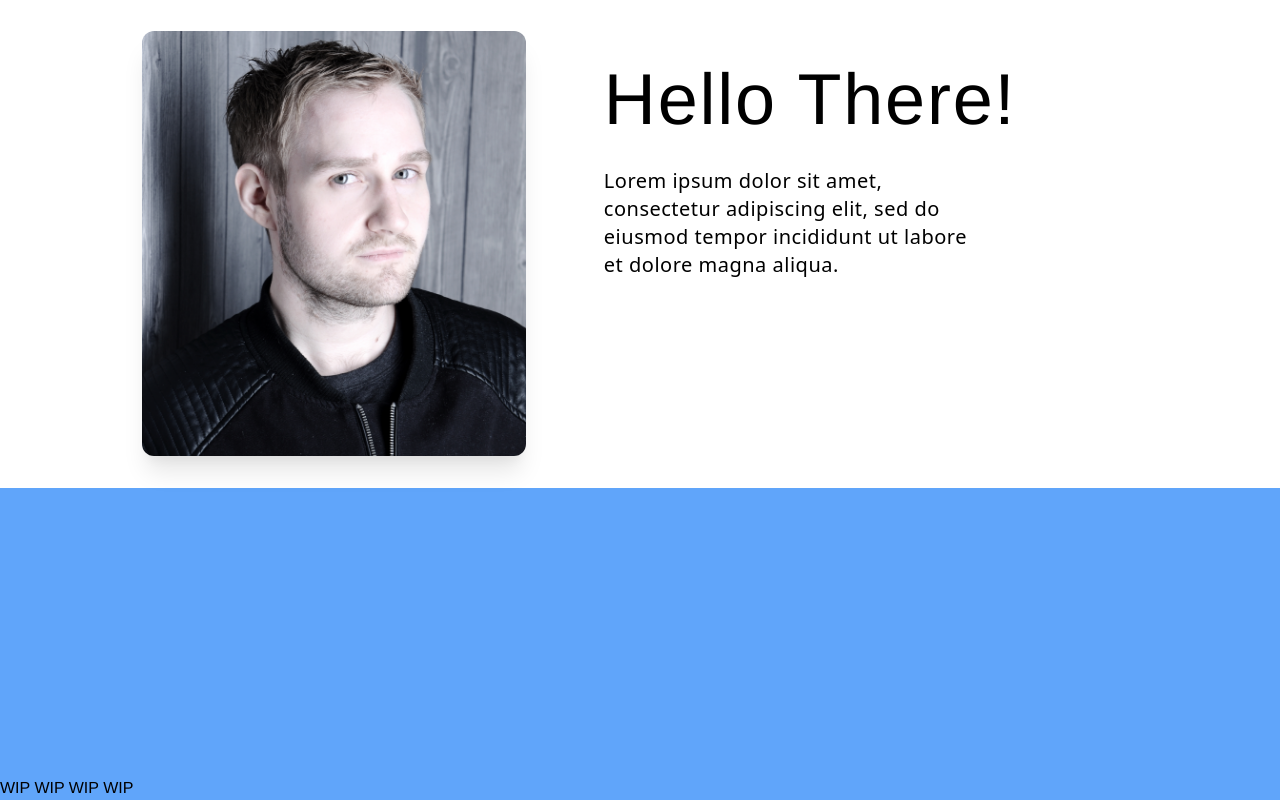
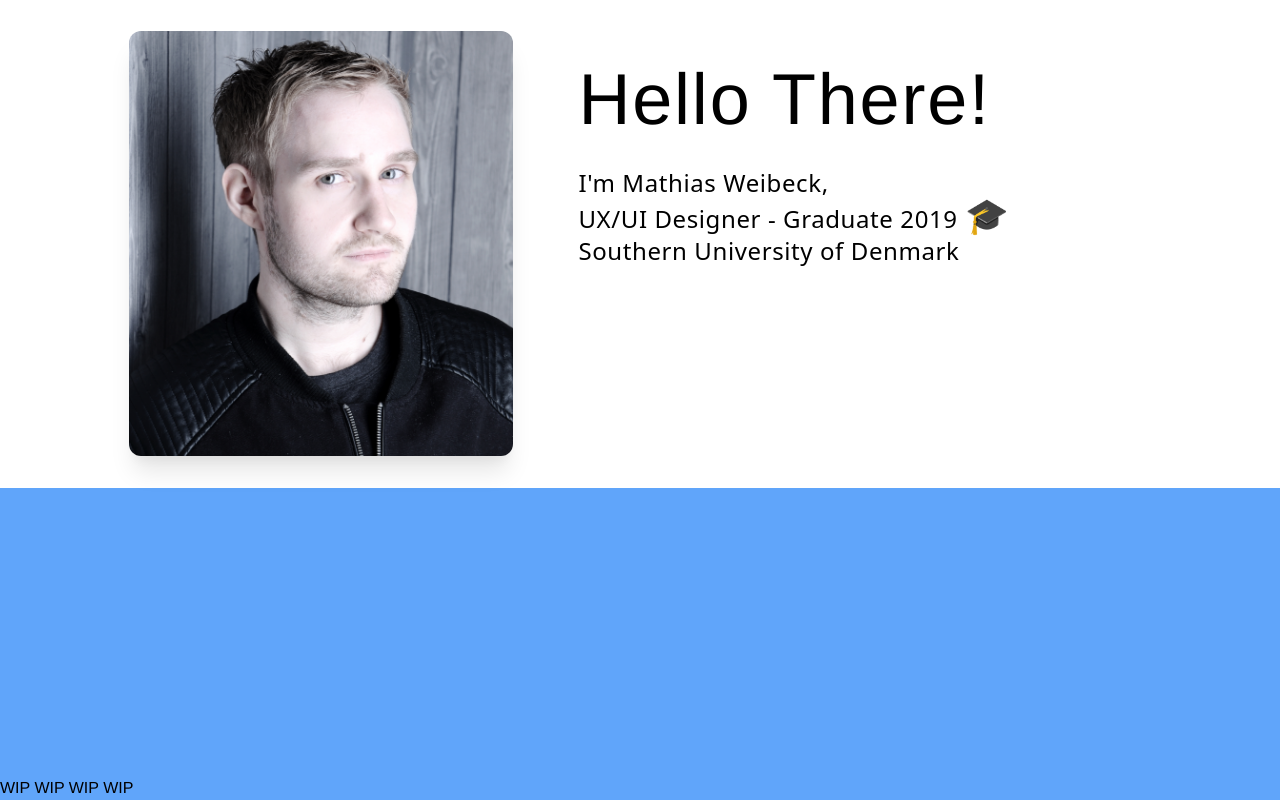
Before and after one commit to Weibeck/Portfolio, a Vue app: page / in a window 1280 px wide. Shown: the part 801-1601 px from the top of the page. Built offline with nearby package versions, Linux system fonts and the light colour scheme.

Commit message:
Added small about me section, picture slot and changed navbar slightly.

```diff
--- a/src/App.vue
+++ b/src/App.vue
@@ -1,9 +1,9 @@
 <template>
-<nav :class="{ 'scrolled': !atTopOfPage }" class="max-w-16xl mx-auto px-2 sm:px-6 lg:px-8">
+<nav :class="{ 'scrolled': !atTopOfPage }" class="w-screen mx-auto px-2 sm:px-6 lg:px-8">
   <div>
-    <div class="flex items-center justify-between h-16">
+    <div class="flex items-center h-16">
       <router-link
-        class="flex space-x-4"
+        class="space-x-4"
         v-for="item in menuItems"
         :key="item.title"
         :to="item.link"
@@ -56,6 +56,7 @@ nav {
   position: fixed;
   z-index: 99;
   padding-top: 0px;
+  transition: ease-in 250ms;
   }
 
 nav a {
@@ -74,16 +75,18 @@ nav a:hover {
 
 nav a.router-link-exact-active {
   text-decoration: underline;
-  font-weight: 550;
+  font-weight: 500;
   }
 
 nav.scrolled {
-  background-color: rgba($color: white, $alpha: 0.5);
+  background-color: rgba($color: white, $alpha: 0.2);
+  transition: ease-in 250ms;
 a{
   color: rgba($color: black, $alpha: 1.0);
 }
 a:hover {
-  font-weight: 400;
+  font-weight: 500;
+  color: rgba($color: rgb(83, 140, 247), $alpha: 1.0);
 }
   }
 
--- a/src/components/Home.vue
+++ b/src/components/Home.vue
@@ -51,14 +51,16 @@
       <h2 class="font-medium tracking-wide text-left text-7xl pt-16">
         Hello There!
       </h2>
-    </blockquote>
+</blockquote>
 
 </div>
 
 <div class="row-span-2">
 <blockquote>
-      <p class="font-sans tracking-wide w-96 text-left text-xl font-light">
-        Lorem ipsum dolor sit amet, consectetur adipiscing elit, sed do eiusmod tempor incididunt ut labore et dolore magna aliqua.
+      <p class="font-sans tracking-wide w-auto text-left text-2xl font-light">
+        I'm Mathias Weibeck, <br>
+        UX/UI Designer - Graduate 2019 <span style='font-size:35px;'>&#127891;</span> <br>
+        Southern University of Denmark
       </p>
       <!-- I'm Mathias Weibeck,
            UX/UI Design - Graduate 2019
```
